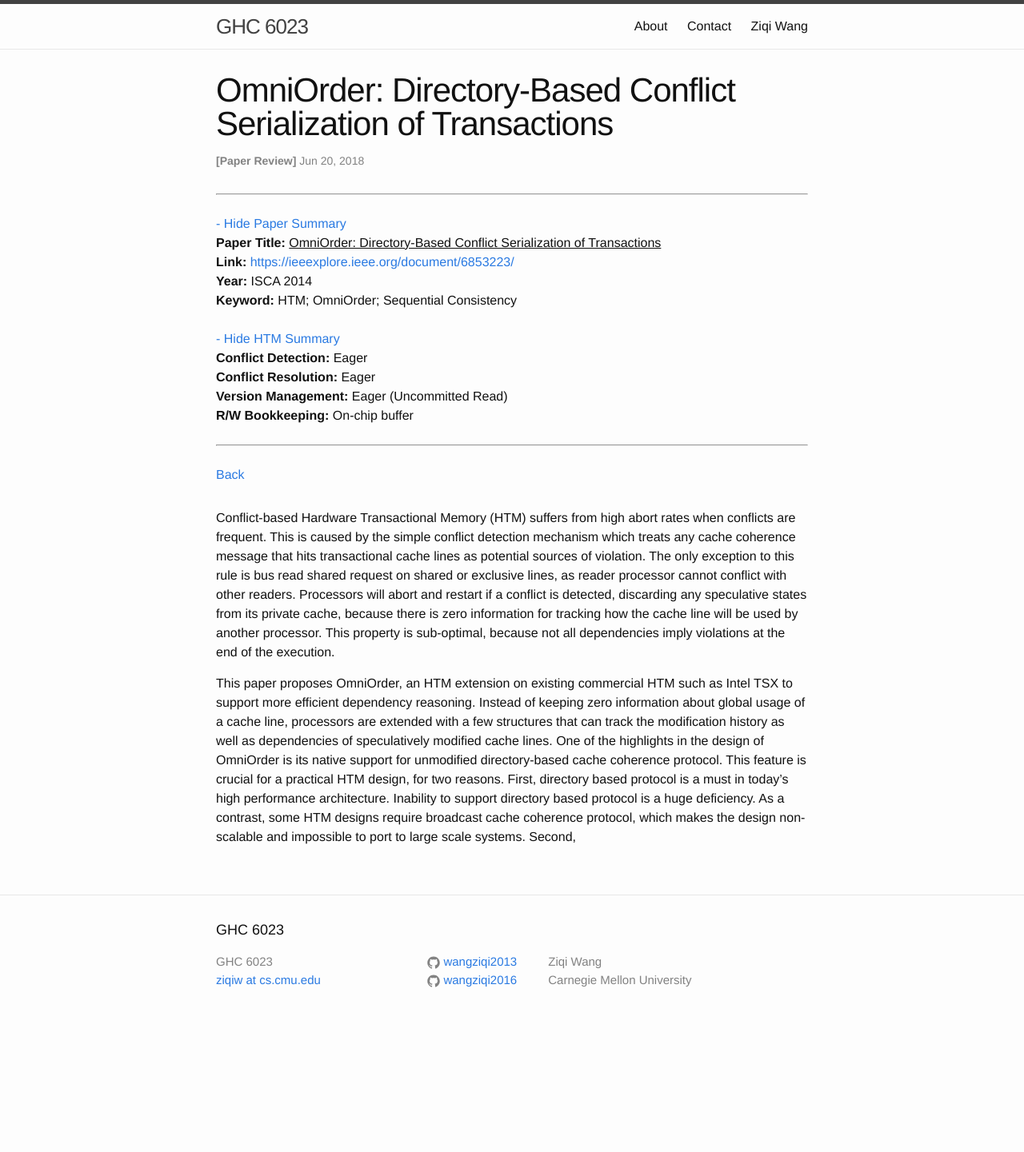
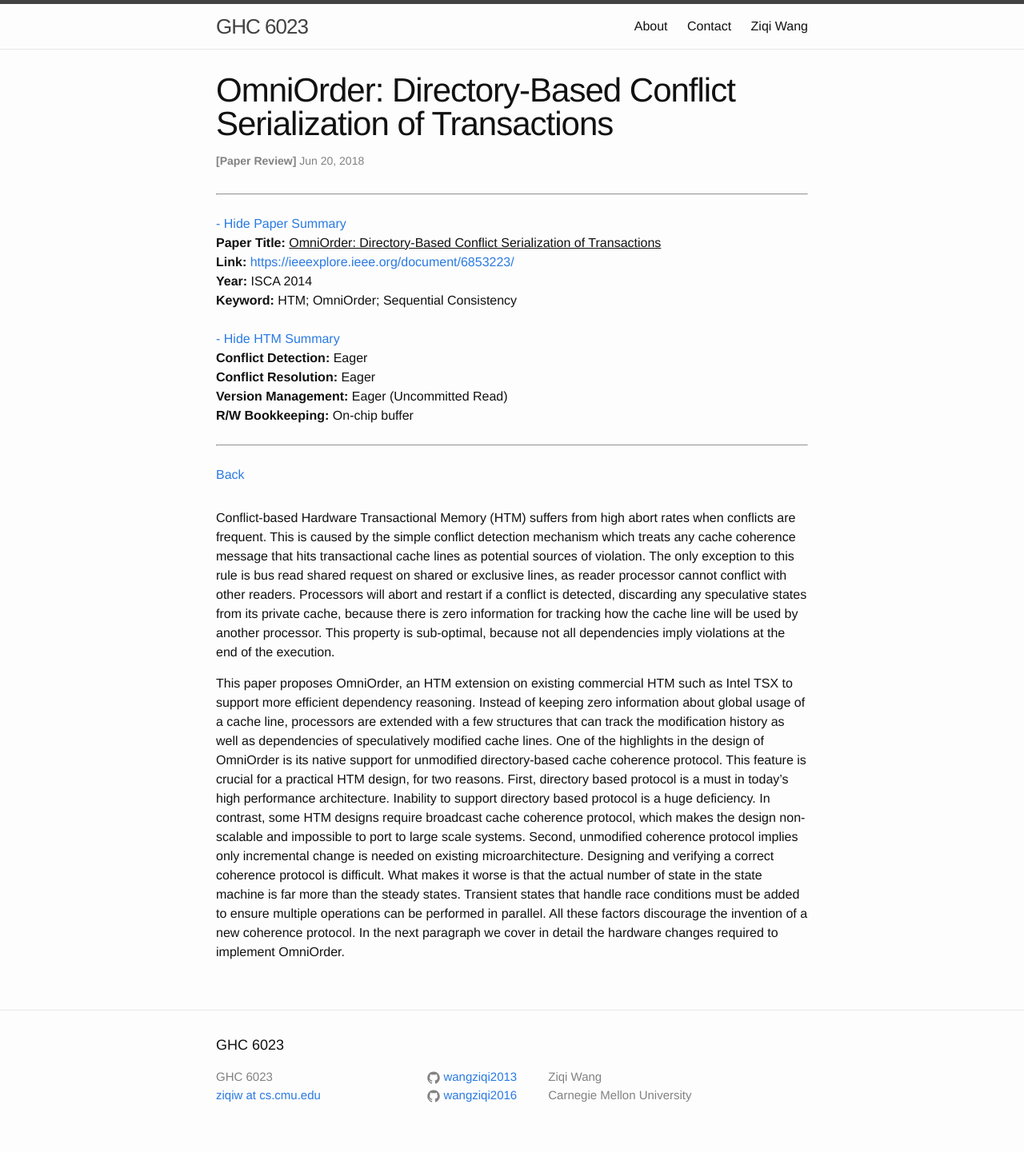
Before and after one commit to wangziqi2013/wangziqi2013.github.io, a Jekyll site: the page built from _posts/2018-06-19-OmniOrder.markdown, in a window 1280 px wide. Shown: the whole page at 80% size. Built offline with Jekyll 4.4.1, drawn with Linux system fonts in a browser that asks for light colours; before the commit the page ends 1297 px from its top, so only the background shows below that.

Commit message:
Finish second reason

```diff
--- a/_posts/2018-06-19-OmniOrder.markdown
+++ b/_posts/2018-06-19-OmniOrder.markdown
@@ -27,6 +27,11 @@ are extended with a few structures that can track the modification history as we
 speculatively modified cache lines. One of the highlights in the design of OmniOrder is its native support for
 unmodified directory-based cache coherence protocol. This feature is crucial for a practical HTM design, for two
 reasons. First, directory based protocol is a must in today's high performance architecture. Inability to
-support directory based protocol is a huge deficiency. As a contrast, some HTM designs require broadcast
+support directory based protocol is a huge deficiency. In contrast, some HTM designs require broadcast
 cache coherence protocol, which makes the design non-scalable and impossible to port to large scale systems.
-Second,
+Second, unmodified coherence protocol implies only incremental change is needed on existing microarchitecture.
+Designing and verifying a correct coherence protocol is difficult. What makes it worse is that the actual
+number of state in the state machine is far more than the steady states. Transient states that handle
+race conditions must be added to ensure multiple operations can be performed in parallel. All these factors
+discourage the invention of a new coherence protocol. In the next paragraph we cover in detail the hardware
+changes required to implement OmniOrder.
```
